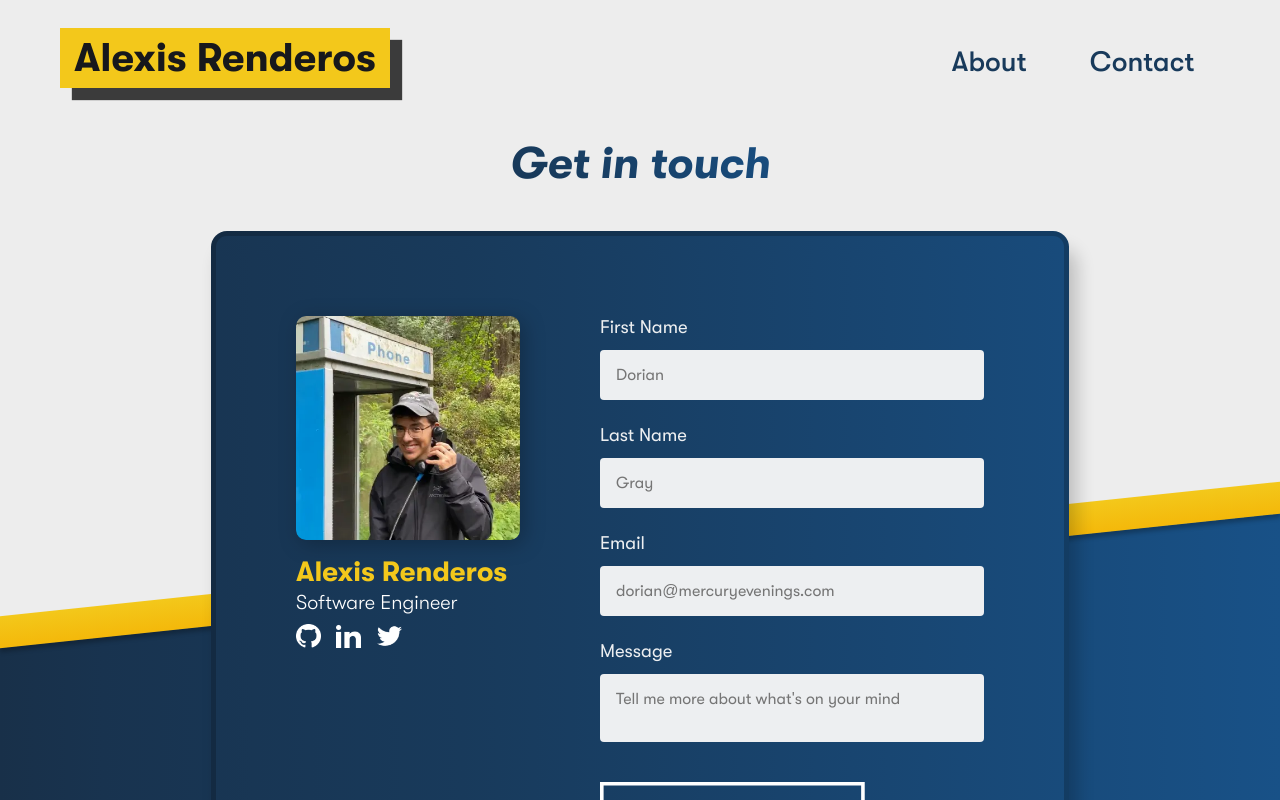
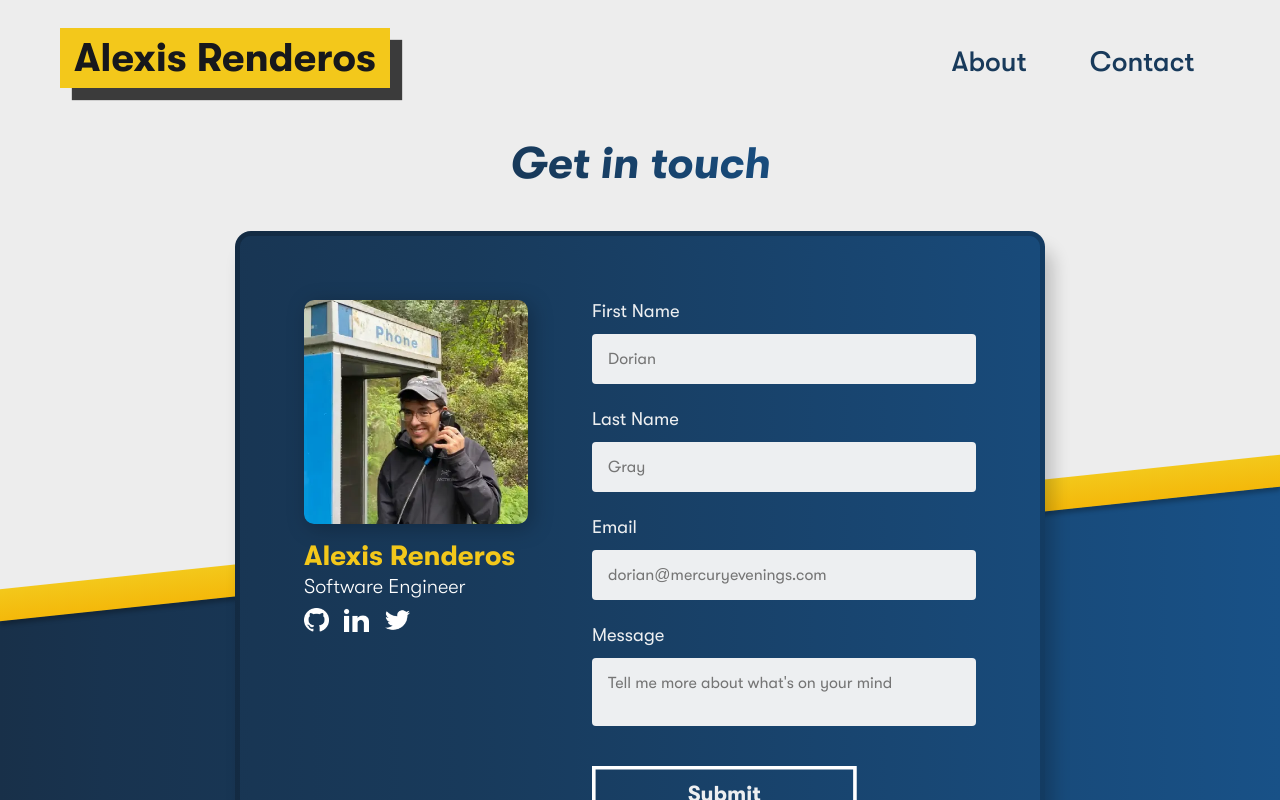
Before and after one commit to elusiveplanet/alexisrenderos.com, a Next.js app in the folder web/: page /contact in a window 1280 px wide. Shown: the top 800 px of the page. Built offline with nearby package versions, Linux system fonts and the light colour scheme.

Commit message:
Styling fixes across components

```diff
--- a/web/pages/contact.tsx
+++ b/web/pages/contact.tsx
@@ -62,7 +62,7 @@ const ContactWrapper = styled.div`
     box-shadow: 8px 18px 12px 0 ${SlightShadow};
   }
   gap: 2em;
-  padding: 2em;
+  padding: 1.5em;
   @media (min-width: ${MIN_TABLET_WIDTH}px) {
     flex-direction: row;
     gap: 2.5em;
@@ -73,8 +73,8 @@ const ContactWrapper = styled.div`
     }
   }
   @media (min-width: ${MIN_DESKTOP_WIDTH}px) {
-    gap: 5em;
-    padding: 5em;
+    gap: 4em;
+    padding: 4em;
   }
 `;
 
@@ -82,7 +82,7 @@ const ContactAndDividerWrapper = styled.div`
   display: flex;
   align-items: center;
   justify-content: center;
-  max-width: 85%;
+  max-width: 87.5%;
   padding: 1.25em 0 2em 0;
   @media (min-width: ${MIN_TABLET_WIDTH}px) {
     max-width: 85%;
@@ -95,7 +95,7 @@ const SectionBreakWrapper = styled.div`
   position: absolute;
   z-index: -1;
   width: 100%;
-  height: 100%;
+  height: 125%;
 `;
 
 const SectionBreakTopBuffer = styled.div`
--- a/web/styles/styles.ts
+++ b/web/styles/styles.ts
@@ -4,7 +4,7 @@ import { PrimaryBackgroundColor } from "../utils/colors";
 const GlobalStyle = createGlobalStyle`
   body {
     //CSS Reset
-    *:where(:not(html, iframe, canvas, img, svg, video):not(svg *, symbol *)) {
+    *:where(:not(html, iframe, canvas, img, svg, video, input[type="checkbox"]):not(svg *, symbol *)) {
       all: unset;
       display: revert;
     }
--- a/web/utils/colors.ts
+++ b/web/utils/colors.ts
@@ -1,6 +1,6 @@
 // Yellows
 export const SaffronYellow = "rgba(243, 200, 27, 1)";
-export const SaffronYellowSlightlyTransparent = "rgba(243, 200, 27, 0.75)";
+export const SaffronYellowSlightlyTransparent = "rgba(243, 200, 27, 0.65)";
 export const SaffronYellowTransparent = "rgba(243, 200, 27, 0.5)";
 export const NectarYellow = "rgba(244, 184, 10, 1)";
 
```
Also changed, not shown: web/components/cta.tsx (+11 -10 lines).
